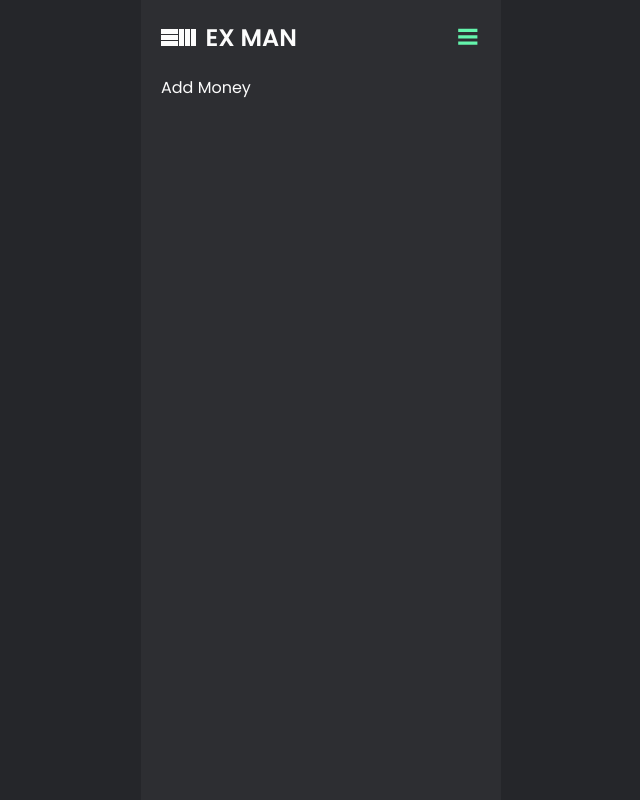
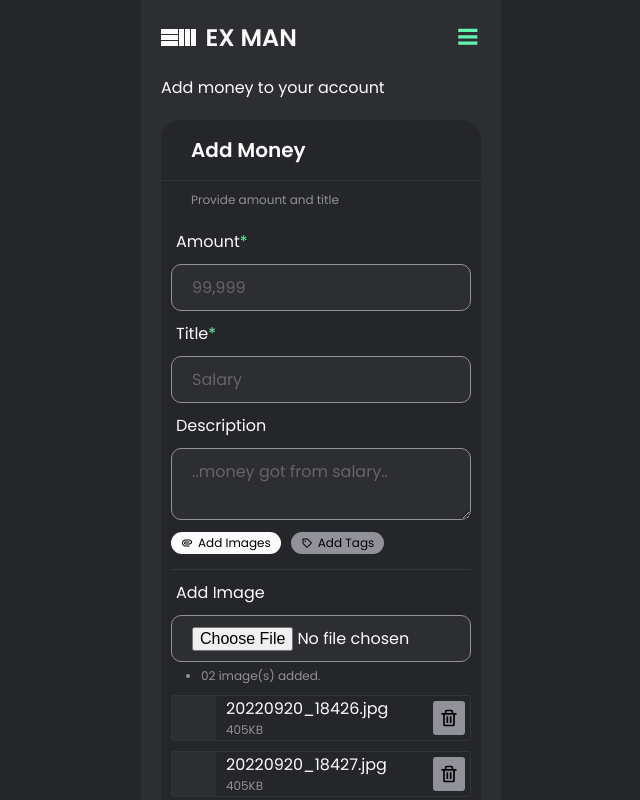
Before and after one commit to Rashed360/exman, a Next.js app: page /money in a window 1280 px wide. Shown: the whole page, without its empty margins (319-959 px from the left). Built offline with nearby package versions, Linux system fonts and the light colour scheme.

Commit message:
completed add money page

```diff
--- a/src/pages/join.js
+++ b/src/pages/join.js
@@ -8,7 +8,7 @@ const JoinUs = () => {
 			<div className='container'>
 				<div className='section'>
 					<p className='section__title'>Login or create an account</p>
-					<div className='joinUs'>
+					<div className='window_pane'>
 						<div className='heading'>
 							<div className='left'>
 								<h3>Login</h3>
@@ -51,7 +51,7 @@ const JoinUs = () => {
 							</div>
 
 							<div className='formControl'>
-								<button>Login Now</button>
+								<button className='btn_primary'>Login Now</button>
 							</div>
 
 							<div className='formControl'>
--- a/src/pages/money.js
+++ b/src/pages/money.js
@@ -1,5 +1,6 @@
 import Layout from '../components/Layout'
 import Navbar from '../components/Navbar'
+import { BiPaperclip, BiPurchaseTag, BiTrash, BiX } from 'react-icons/bi'
 
 const AddMoney = () => {
 	return (
@@ -7,7 +8,119 @@ const AddMoney = () => {
 			<Navbar toggleMode='' />
 			<div className='container'>
 				<div className='section'>
-					<p className='section__title'>Add Money</p>
+					<p className='section__title'>Add money to your account</p>
+					<div className='window_pane'>
+						<div className='heading'>
+							<h3>Add Money</h3>
+						</div>
+						<div className='content'>
+							<p className='title'>Provide amount and title</p>
+
+							<div className='formControl'>
+								<label htmlFor=''>
+									Amount<span>*</span>
+								</label>
+								<input type='number' placeholder='99,999' />
+							</div>
+							<div className='formControl'>
+								<label htmlFor=''>
+									Title<span>*</span>
+								</label>
+								<input type='text' placeholder='Salary' />
+							</div>
+							<div className='formControl'>
+								<label htmlFor=''>Description</label>
+								<textarea placeholder='..money got from salary..' />
+							</div>
+
+							<div className='formGroup'>
+								<div className='formControl'>
+									<button className='mini_button active'>
+										<BiPaperclip />
+										Add Images
+									</button>
+								</div>
+								<div className='formControl'>
+									<button className='mini_button'>
+										<BiPurchaseTag />
+										Add Tags
+									</button>
+								</div>
+							</div>
+
+							<div className='formSection'>
+								<div className='formControl'>
+									<label htmlFor=''>Add Image</label>
+									<input type='file' />
+									<ul>
+										<li>02 image(s) added.</li>
+									</ul>
+								</div>
+								<div className='formGroup vertical'>
+									<div className='display_image'>
+										<div className='image_box'>
+											<div className='image'>
+												<img src='' alt='' />
+											</div>
+											<div className='text_group'>
+												<p>20220920_18426.jpg</p>
+												<p className='subTitle'>405KB</p>
+											</div>
+										</div>
+										<button>
+											<BiTrash />
+										</button>
+									</div>
+									<div className='display_image'>
+										<div className='image_box'>
+											<div className='image'>
+												<img src='' alt='' />
+											</div>
+											<div className='text_group'>
+												<p>20220920_18427.jpg</p>
+												<p className='subTitle'>405KB</p>
+											</div>
+										</div>
+										<button>
+											<BiTrash />
+										</button>
+									</div>
+								</div>
+							</div>
+
+							<div className='formSection'>
+								<div className='formControl'>
+									<label htmlFor=''>Add Tags</label>
+									<div className='inputGroup'>
+										<input type='text' placeholder='Salary' />
+										<button>Add</button>
+									</div>
+								</div>
+								<div className='formGroup'>
+									<div className='mini_tags'>
+										<div className='mini_tag'>
+											<BiPurchaseTag />
+											Salary
+											<button className='mini_cross'>
+												<BiX />
+											</button>
+										</div>
+										<div className='mini_tag'>
+											<BiPurchaseTag />
+											Bonus
+											<button className='mini_cross'>
+												<BiX />
+											</button>
+										</div>
+									</div>
+								</div>
+							</div>
+
+							<div className='formControl'>
+								<button className='btn_primary'>Add Money</button>
+							</div>
+						</div>
+					</div>
 				</div>
 			</div>
 		</Layout>
--- a/src/styles/globals.css
+++ b/src/styles/globals.css
@@ -29,6 +29,24 @@ body {
 html {
 	scroll-behavior: smooth;
 }
+input::-webkit-outer-spin-button,
+input::-webkit-inner-spin-button {
+	-webkit-appearance: none;
+	margin: 0;
+}
+input[type='number'] {
+	-moz-appearance: textfield;
+}
+::placeholder {
+	color: var(--shade2);
+	opacity: 1;
+}
+:-ms-input-placeholder {
+	color: var(--shade2);
+}
+::-ms-input-placeholder {
+	color: var(--shade2);
+}
 
 h1,
 h2,
@@ -41,7 +59,9 @@ p {
 	margin: 0;
 	color: var(--shade0);
 }
-
+button {
+	border: none;
+}
 abbr,
 a {
 	color: inherit;
--- a/src/styles/index.css
+++ b/src/styles/index.css
@@ -66,43 +66,139 @@
 	font-size: 16px;
 }
 
-.joinUs {
+.window_pane {
 	width: 100%;
 	background: var(--shade5);
 	border-radius: 20px;
 }
-.joinUs .heading {
+.window_pane .heading {
 	display: flex;
 	justify-content: space-between;
 	border-bottom: 1px solid var(--shade3);
 }
-.joinUs .heading h3 {
+.window_pane .heading h3 {
 	padding: 15px 30px;
 	font-weight: 600;
 	font-size: 20px;
 }
-.joinUs .heading h3.inactive {
+.window_pane .heading h3.inactive {
 	color: var(--shade1);
 }
-.joinUs .heading .left,
-.joinUs .heading .right {
+.window_pane .heading .left,
+.window_pane .heading .right {
 	width: 50%;
 }
-.joinUs .heading .right {
+.window_pane .heading .right {
 	border-left: 1px solid var(--shade3);
 }
-.joinUs .content {
+.window_pane .content {
 	padding: 0 10px;
 }
-.joinUs .content .title {
+.window_pane .content .title {
 	padding: 10px 20px;
 	font-weight: 400;
 	font-size: 12px;
 	color: var(--shade1);
 }
 
+.formSection {
+	margin: 15px 0;
+	border-top: 1px solid var(--shade3);
+}
+.formGroup {
+	display: flex;
+	gap: 10px;
+}
+.formGroup.vertical {
+	margin-top: 10px;
+	flex-direction: column;
+}
+.formGroup .formControl {
+	padding-top: 5px;
+}
+.formGroup .mini_tags {
+	display: flex;
+	gap: 5px;
+	flex-direction: row;
+	margin-top: 10px;
+}
+.formGroup .mini_tag {
+	overflow: hidden;
+
+	display: flex;
+	gap: 5px;
+	align-items: center;
+	font-size: 0.75em;
+	padding: 2px 5px;
+	border-radius: 20px;
+	color: var(--shade5);
+	background: var(--shade0);
+}
+.formGroup .mini_tags button.mini_cross {
+	display: flex;
+	align-items: center;
+	font-size: 1.85em;
+	padding: 0;
+	margin: -5px -3px -5px 0;
+	border-radius: 10px;
+	height: 100%;
+}
+.formGroup .mini_tags button.mini_cross:hover {
+	background: var(--shade1);
+}
+.display_image {
+	display: flex;
+	justify-content: space-between;
+	background: var(--shade5);
+	border: 1px solid var(--shade3);
+	border-radius: 3px;
+}
+.display_image button {
+	display: flex;
+	align-items: center;
+	margin: 5px;
+	font-size: 1.25em;
+	border-radius: 3px;
+	border: none;
+	background: var(--shade1);
+}
+.display_image .image_box {
+	display: flex;
+	gap: 10px;
+	flex-direction: row;
+}
+.display_image .image_box .image {
+	width: 2.75em;
+	height: 2.75em;
+	background-color: var(--shade4);
+}
+.display_image .text_group {
+	display: flex;
+	flex-direction: column;
+}
+.display_image .text_group .subTitle {
+	font-size: 12px;
+	color: var(--shade1);
+}
+.formControl .inputGroup {
+	display: flex;
+}
+.formControl .inputGroup button {
+	flex: 1;
+	background-color: var(--shade1);
+}
+.formControl .inputGroup button:first-child,
+.formControl .inputGroup input:first-child {
+	border-bottom-right-radius: 0;
+	border-top-right-radius: 0;
+}
+.formControl .inputGroup button:last-child,
+.formControl .inputGroup input:last-child {
+	border-bottom-left-radius: 0;
+	border-top-left-radius: 0;
+}
 .formControl {
-	padding: 10px 0;
+	padding-top: 10px;
 }
 .formControl label {
 	color: var(--shade0);
@@ -110,40 +206,51 @@
 	margin-left: 5px;
 	margin-bottom: 10px;
 }
-.formControl input {
+.formControl label span {
+	color: var(--accent);
+}
+.formControl input,
+.formControl button,
+.formControl textarea {
 	width: 100%;
 	padding: 10px 20px;
-
-	background: var(--shade4);
-	border: 1px solid var(--shade1);
-	border-radius: 10px;
-
 	font-family: 'Poppins';
 	font-style: normal;
 	font-weight: 400;
-	font-size: 16px;
-	/* color: #f2f2f2; */
-	color: var(--shade2);
+	font-size: 1em;
+	border-radius: 10px;
 }
-.formControl button {
+.formControl input,
+.formControl textarea {
+	border: 1px solid var(--shade1);
+	color: var(--shade0);
+	background: var(--shade4);
+}
+.formControl button.btn_primary {
 	cursor: pointer;
 	user-select: none;
-
-	width: 100%;
-	padding: 10px 20px;
-
+	font-weight: 500;
+	border: 1px solid var(--shade4);
+	color: var(--shade5);
 	background: var(--accent);
-	border: 1px solid var(--shade4);
-	border-radius: 10px;
-	font-family: 'Poppins';
-
-	font-weight: 500;
-	font-size: 16px;
-	color: var(--shade5);
 }
+.formControl button.mini_button {
+	display: flex;
+	gap: 5px;
+	align-items: center;
+	font-size: 0.75em;
+	padding: 2px 10px;
+	border-radius: 20px;
+	background: var(--shade1);
+}
+.formControl button.mini_button.active {
+	background: var(--shade0);
+}
+.display_image button:hover,
 .formControl button:hover {
 	filter: brightness(1.125);
 }
+.display_image button:active,
 .formControl button:active {
 	filter: brightness(0.925);
 }
```
